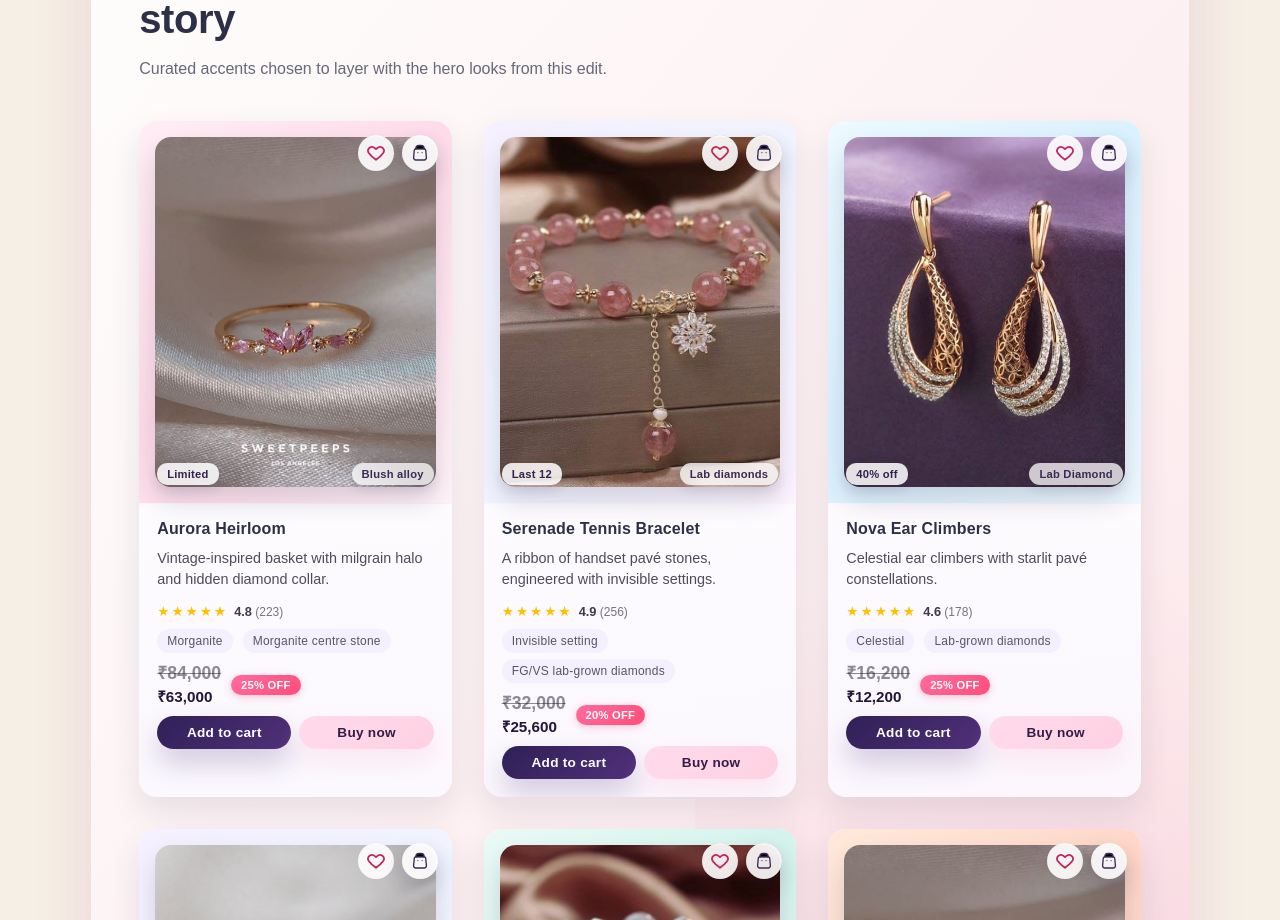
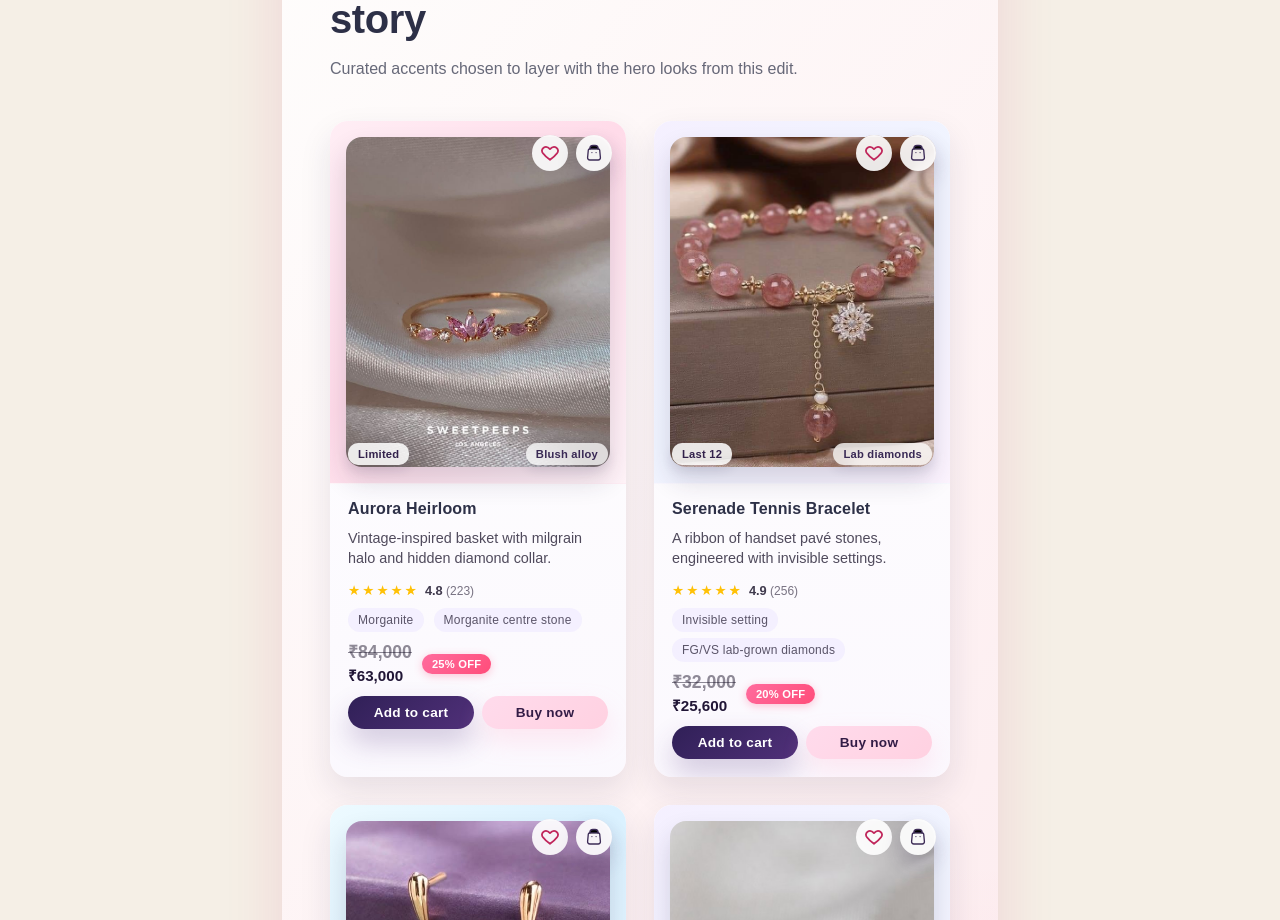
Before and after one commit to sramkumar2k2-cmd/Pink-dot, a Next.js app: page /collections/limited-edition in a window 1280 px wide. Shown: the part 1880-2800 px from the top of the page. Built offline with nearby package versions, Linux system fonts and the light colour scheme; no server answers.

Commit message:
alignment

```diff
--- a/src/app/collections/collectionDetail.module.css
+++ b/src/app/collections/collectionDetail.module.css
@@ -235,27 +235,30 @@
   position: relative;
   z-index: 1;
   display: grid;
-  grid-template-columns: repeat(3, minmax(0, 1fr));
-  gap: clamp(1.4rem, 3vw, 2rem);
-}
-
-@media (max-width: 980px) {
-  .featuredProducts {
-    grid-template-columns: repeat(2, minmax(0, 1fr));
-  }
+  grid-template-columns: repeat(auto-fit, minmax(200px, 1fr));
+  gap: clamp(1.25rem, 2.5vw, 1.75rem);
+  align-items: stretch;
 }
 
 @media (max-width: 768px) {
+  .featuredSection {
+    padding: 1.5rem;
+  }
+
   .featuredProducts {
     grid-template-columns: repeat(2, minmax(0, 1fr));
-    gap: 1rem;
+    gap: 0.75rem;
   }
 }
 
 @media (max-width: 540px) {
+  .featuredSection {
+    padding: 1rem;
+  }
+
   .featuredProducts {
     grid-template-columns: repeat(2, minmax(0, 1fr));
-    gap: 0.875rem;
+    gap: 0.5rem;
   }
 }
 
```
Also changed, not shown: src/app/components/ProductGrid/ProductGrid.module.css (+5 -4 lines).
